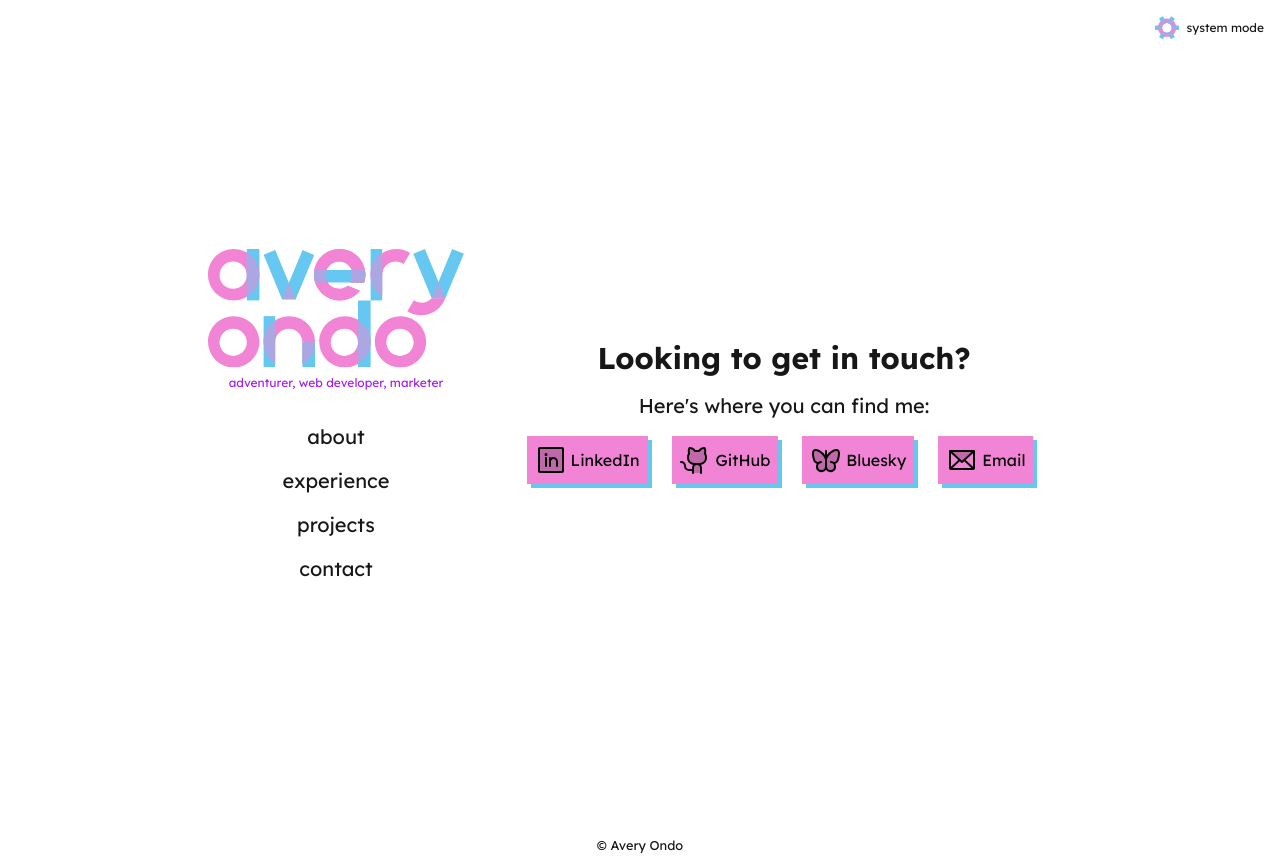
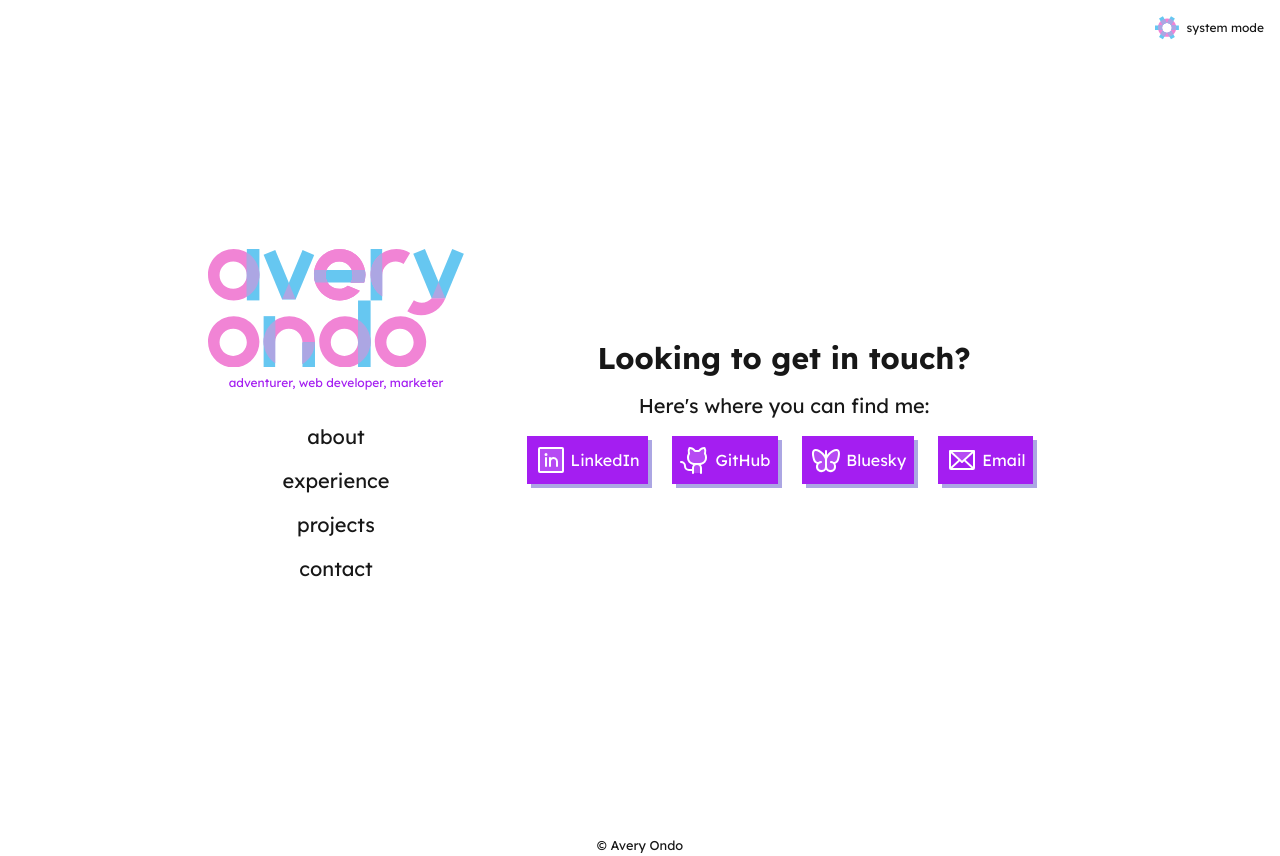
Before and after one commit to averyhere/averyhere.com, a Next.js app: page /contact in a window 1280 px wide. Built offline with nearby package versions, Linux system fonts and the light colour scheme.

Commit message:
update colors to meet accessibility requirements

```diff
--- a/src/app/globals.css
+++ b/src/app/globals.css
@@ -5,8 +5,6 @@
 /* Tailwind Config */
 @layer base {
   :root {
-    --color-background: #ffffff;
-    --color-foreground: #171717;
 
     --white: #ffffff;
     --black: #171717;
@@ -14,10 +12,25 @@
     --blue: #66C7F1;
     --purple: #ACA6E3;
     --bright-purple: #A41EF1;
+
+    --color-background: var(--white);
+    --color-foreground: var(--black);
+
+    --navitem-active: var(--bright-purple);
+
+    --button-bg: var(--bright-purple);
+    --button-shadow: var(--purple);
+    --button-text: var(--white);
   }
   .dark {
     --color-background: var(--black);
     --color-foreground: var(--white);
+
+    --navitem-active: var(--pink);
+
+    --button-bg: var(--pink);
+    --button-shadow: var(--blue);
+    --button-text: var(--black);
   }
 }
 
@@ -57,7 +70,8 @@ body {
 
 /* Buttons */
 .button {
-  @apply flex w-max gap-1 items-center p-2 relative text-black cursor-pointer mr-2 mb-2;
+  @apply flex w-max gap-1 items-center p-2 relative cursor-pointer mr-2 mb-2;
+  color: var(--button-text);
 }
 
 .button:before,
@@ -68,18 +82,18 @@ body {
 }
 
 .button:before {
-  background-color: var(--pink);
+  background-color: var(--button-bg);
   z-index: -1;
 }
 
 .button:after {
   @apply top-1 left-1;
-  background-color: var(--blue);
+  background-color: var(--button-shadow);
   z-index: -2;
 }
 
 .dark .button {
-  @apply text-white;
+  color: var(--button-text);
 }
 
 .button:hover:after {
@@ -98,8 +112,8 @@ body {
 }
 
 .nav-item.active {
-  @apply font-bold;
-  color: var(--pink);
+  @apply font-bold underline;
+  color: var(--navitem-active);
 }
 
 /* Focus state */
```
